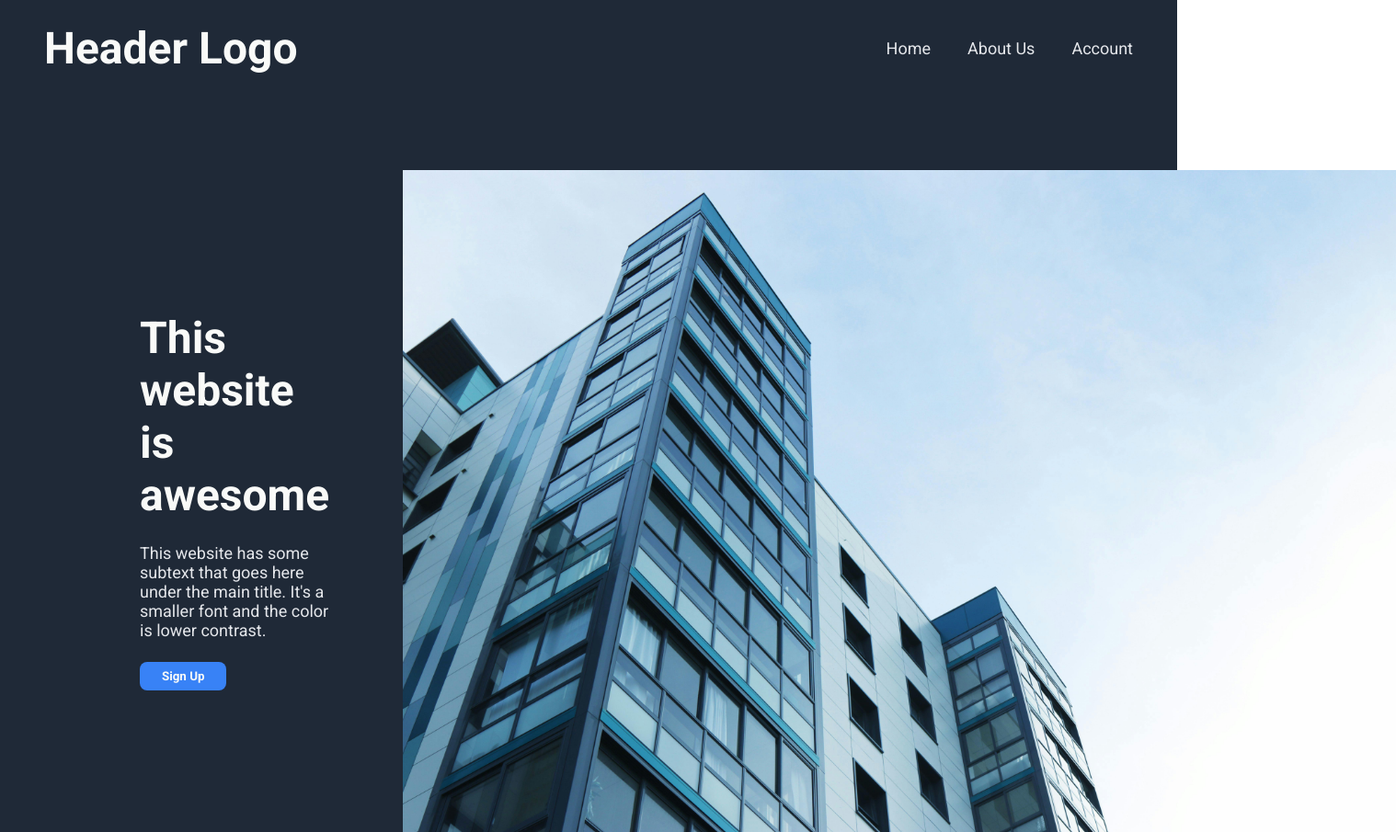
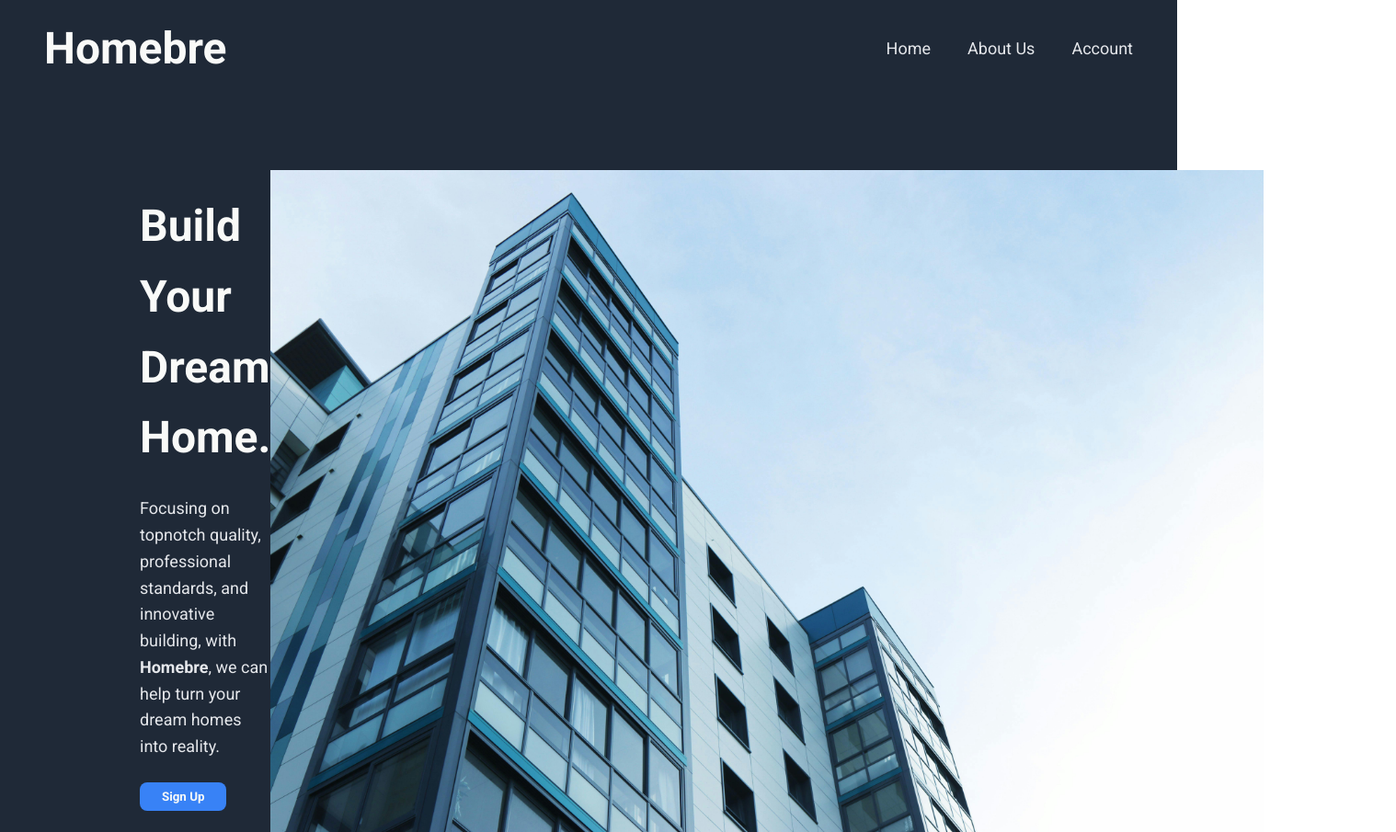
Before and after one commit to KubangPawis/odin-landing-page, a plain HTML site: page index.html in a window 1280 px wide. Shown: the top 905 px of the page at 92% size, 1518 px wide, since content can reach past the window. Drawn offline with Linux system fonts and the light colour scheme.

Commit message:
feat: add website branding

```diff
--- a/index.html
+++ b/index.html
@@ -11,7 +11,7 @@
 <body>
     <div class="header">
         <div class="header-logo-text">
-            <h1>Header Logo</h1>
+            <h1>Homebre</h1>
         </div>
         <nav class="navigation-bar">
             <a>Home</a>
@@ -22,10 +22,9 @@
 
     <div class="hero-section">
         <div class="hero-text">
-            <h1 id="hero-title">This website is awesome</h1>
-            <p id="hero-description">This website has some subtext that goes here under the main title. It's a smaller
-                font and the color is
-                lower contrast.</p>
+            <h1 id="hero-title">Build Your Dream Home.</h1>
+            <p id="hero-description">Focusing on topnotch quality, professional standards, and innovative building,
+                with <strong>Homebre</strong>, we can help turn your dream homes into reality.</p>
             <button class="hero-button">Sign Up</button>
         </div>
         <div class="hero-image">
--- a/style.css
+++ b/style.css
@@ -44,9 +44,9 @@ button {
 
 .hero-section {
     display: flex;
+    justify-content: space-evenly;
     align-items: center;
     padding: 80px;
-    gap: 80px;
 }
 
 .hero-text {
@@ -54,6 +54,8 @@ button {
     flex-direction: column;
     gap: 24px;
     margin-left: 72px;
+    width: 720px;
+    line-height: 1.6;
 }
 
 #hero-title {
```
